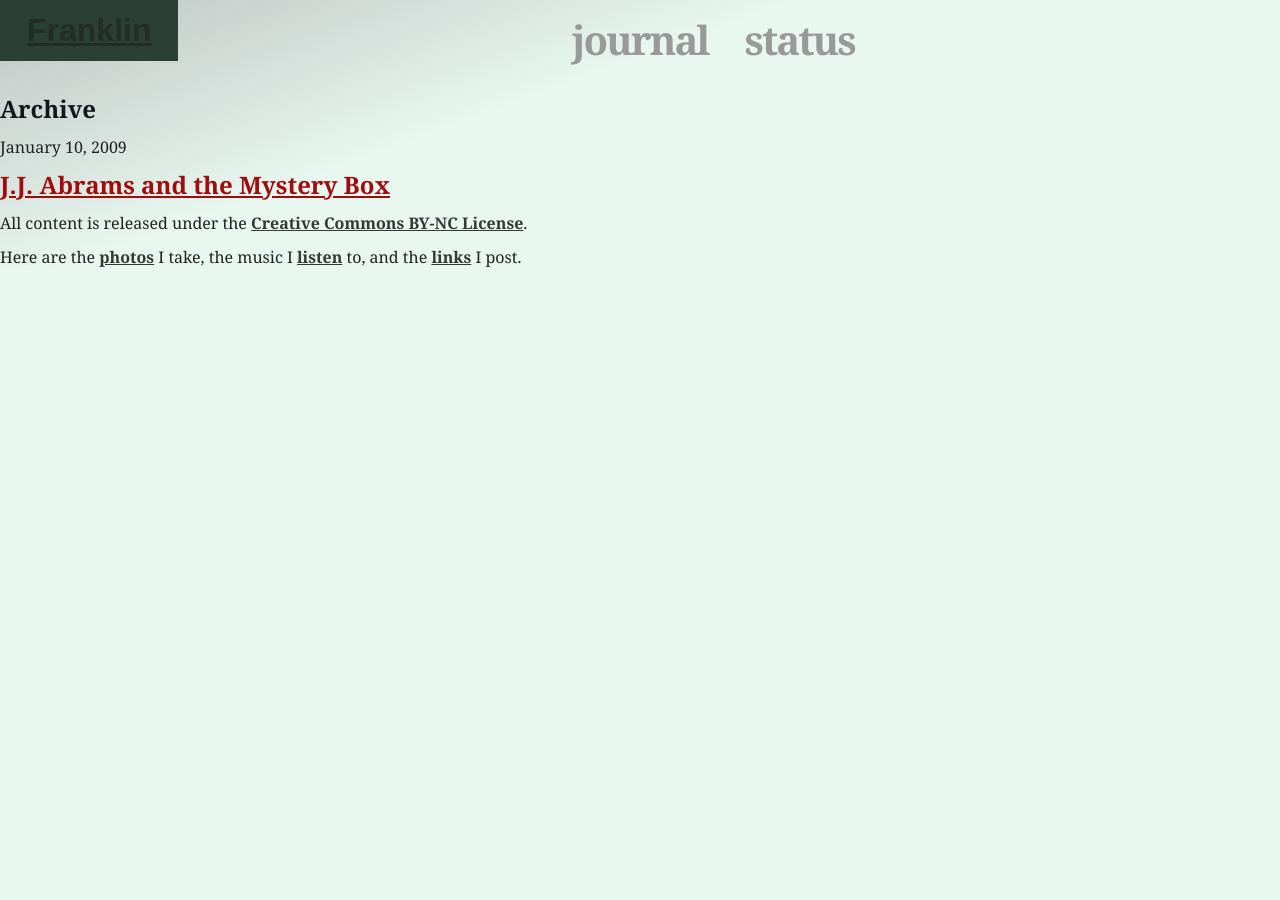
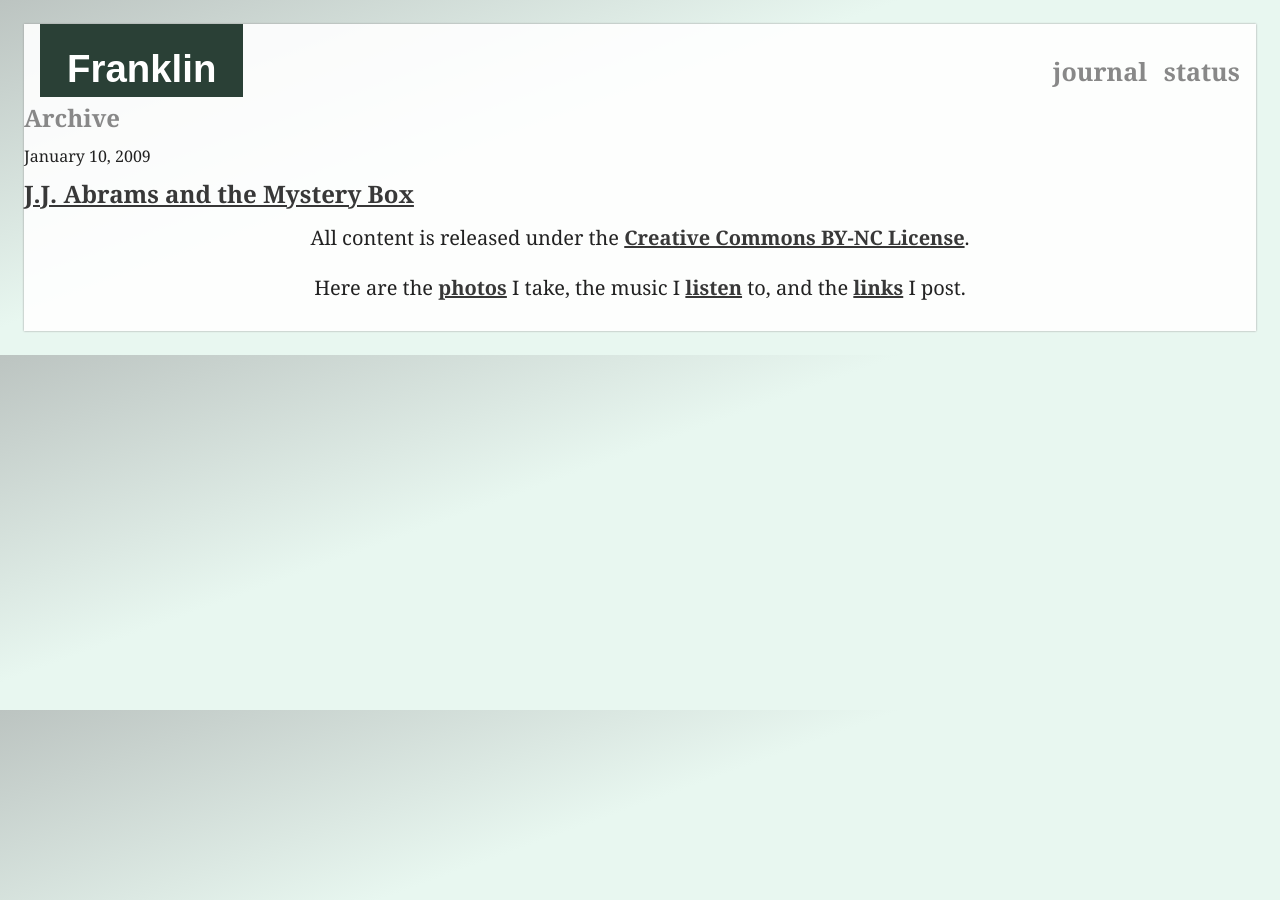
Before and after one commit to drewfranklin/drewfranklin.github.io, a Jekyll site: the page built from archive.html, in a window 1280 px wide. Built offline with Jekyll 4.4.1, drawn with Linux system fonts in a browser that asks for light colours.

Commit message:
Style Upgrades

```diff
--- a/_sass/_typography.scss
+++ b/_sass/_typography.scss
@@ -9,9 +9,6 @@
 	font-size: 100%;
 	line-height: 1.125em;
 	color: rgb(34, 34, 34);
-	background: #e8f7f0; /* Old browsers */
-}
-body {
 	background: #e8f7f0; /* Old browsers #c1d1ca */
 	background: -moz-linear-gradient(-20deg, #bcc4c1 0%, #e8f7f0 40%, #e8f7f0 100%);
 	background: -webkit-gradient(linear, left top, right bottom, color-stop(0%,#bcc4c1), color-stop(40%,#e8f7f0), color-stop(100%,#e8f7f0));
@@ -19,6 +16,15 @@
 	background: -o-linear-gradient(-20deg, #bcc4c1 0%,#e8f7f0 40%,#e8f7f0 100%);
 	background: -ms-linear-gradient(-20deg, #bcc4c1 0%,#e8f7f0 40%,#e8f7f0 100%);
 	background: linear-gradient(160deg, #bcc4c1 0%,#e8f7f0 40%,#e8f7f0 100%);
+}
+body {
+	background: #fff;
+	background: rgba(255,255,255,.9);
+	-webkit-box-shadow: 0px 0px 2px 0px #999;
+	-moz-box-shadow: 0px 0px 2px 0px #999;
+	box-shadow: 0px 0px 2px 0px #999;
+	margin: 0.5em 0;
+	padding-bottom: 0.5em
 }
 
 /* LINKS */
@@ -33,6 +39,105 @@
 	text-decoration: underline;
 }
 
+article {
+	padding-top: 1em;
+	padding-bottom: 2em;
+		max-width: 75em;
+	margin: 0 auto;
+}
+article .content {
+	padding-left: 15px;
+	padding-right: 15px;
+}
+article footer {
+	margin-top: 1em;
+	text-decoration: none;
+	color: #888;
+}
+article h1 {
+	margin-bottom: .1em;
+	font-size: 1.6em;
+}
+article h1 a {
+	color: #212c2f;
+	-webkit-transition: all 0.25s ease;
+	-moz-transition: all 0.25s ease;
+	transition: all 0.25s ease;
+}
+article h1 a:hover, article h1 a:focus {
+	color: #e33b37;
+}
+article p {
+	margin: 0;
+}
+article blockquote p {
+	padding-left: 1.5em;
+	border-left: 0.25em solid $accent-color;
+	color: #333;
+}
+article .video-large {
+	position: relative;
+	padding-bottom: 56.25%;
+	height: 0;
+	overflow: hidden;
+	max-width: 100%;
+	width: auto !important;
+	margin-left: 0 !important;
+}
+article .video-large iframe, article .video-large object, article .video-large embed {
+	position: absolute;
+	top: 0;
+	left: 0;
+	width: 100%;
+	height: 100%;
+}
+
+@media screen and (min-width: 37.5em) {
+	article {
+		padding-top: 2em;
+		padding-bottom: 3em;
+	}
+	article .content {
+		padding-left: 0;
+		padding-right: 0;
+	}
+	article .content h1, article .content h2, article .content p, article .content ul, article .content ol, article .content dl, article .content figure, article .content pre, article .content embed, article .content object, article .content video, article .content form, article .content footer {
+		width: 60%;
+		margin-left: 20%;
+	}
+	p, li {
+		font-size: 1.1875em;
+		line-height: 1.65em;
+	}
+}
+@media screen and (min-width: 50em) {
+	body {
+		margin: 1.5em;
+	}
+	article {
+		padding: 3em 0 4em 0;
+	}
+	article .content h1, article .content h2, article .content p, article .content ul, article .content ol, article .content dl, article .content figure, article .content pre, article .content embed, article .content object, article .content video, article .content form, article .content footer {
+		width: 49.375%;
+		margin-left: 28.125%;
+	}
+	article footer {
+		margin-top: 1.2em;
+	}
+	p, li {
+		font-size: 1.3125em;
+	}
+}
+@media screen and (min-width: 56.25em) {
+	article h1 {
+		font-size: 2em;
+	}
+}
+@media screen and (min-width: 75em) {
+	p, li {
+		font-size: 1.25em;
+	}
+}
 /* UTILITY */
 .small {
   font-size: 0.75em;
@@ -42,38 +147,48 @@
 	color: rgba(34, 34, 34, .65);
 }
 
-/* LAYOUT */
-
+h1, .h1 {
+	font: 2.4em/1 $font-sans;
+	font-weight: 700;
+	margin-bottom: 0.1em;
+}
+h1 a:link, h1 a:visited {
+	text-decoration: none;
+}
 h2 {
-	color: #999;
+	color: #888;
 }
-
-/* MAIN */
-
-main h1, main h2, main h3 {
-	color: rgb(18, 22, 33);
+p, li {
+	line-height: 1.5em;
 }
-
-main a {
-	color: #A00C0C;
+blockquote {
+	margin: 0.9em 0 1em 0;
+	font-style: italic;
+	color: #888;
 }
-
-main a:hover {
-	color: rgb(34, 34, 34)
+article p+p {
+	text-indent: 1.875em;
+}
+article p+ul, article p+ol, article p+dl {
+	margin: 1em 0 0.4em 0;
 }
 
 /* NAV */
-
+header[role="banner"] {
+	max-width: 75em;
+	margin: 0 auto;
+}
 header[role="banner"] nav {
-  text-align: center;
+	text-align: right;
+	padding-top: 2em;
 }
 .wordmark {
 	background: $accent-color;
-	color: $secondary-color;
+	color: #fff;
 	font-family: $font-sans;
 	display: block;
 	float: left;
-	padding: 0 27px;
+	padding: 0 27px 5px;
 	text-decoration: none;
 }
 .site-links {
@@ -85,12 +200,10 @@
 }
 
 .site-links a:link, .site-links a:visited {
-	color: #999;
+	color: #888;
 	text-decoration: none;
-	font-size: 2.5em;
-	line-height: 2em;
-	letter-spacing: -0.05em;
-	margin: 0.8em 0.8em 0.5em 0;
+	font-size: 1.25em;
+	margin-left: 0.5em;
 }
 
 .site-links a.active:link,
@@ -100,61 +213,6 @@
 	padding-bottom: 2px;
 	color: rgb(34, 34, 34);
 }
-
-/* HOME */
-main.home p {
-	font-family: inherit;
-	text-indent: 0;
+.site-footer {
+	text-align: center;
 }
-
-article .content .summary {
-	width: 200px;
-	float: right;
-}
-
-/* SECTIONS */
-
-article .content h1 {
-	font-size: 3em;
-	margin: 0.5em 0 0.4em 2.7em;
-	line-height: 1em;
-	letter-spacing: -0.05em;
-	color: rgb(255, 255, 255);
-}
-
-article .content h2 {
-	font-size: 2.25em;
-	margin: 0.5em 0 0.4em 3.7em;
-	line-height: 0.8em;
-	letter-spacing: -0.075em;
-	color: rgb(255, 255, 255);
-}
-
-article .content h3 {
-	font-size: 1.2em;
-	margin: .5em 0 0.3em 6.7em;
-	padding-bottom: 0.1em;
-	letter-spacing: -0.05em;
-	color: rgb(255, 255, 255);
-}
-
-article .content h4 {
-	float: right;
-	width: 516px;
-	padding: 0 132px 15px 15px;
-}
-
-
-article .content h3 {
-	font-size: 1.2em;
-	margin: .5em 0 0.3em 6.7em;
-	padding-bottom: 0.1em;
-	letter-spacing: -0.05em;
-	color: rgb(255, 255, 255);
-}
-
-article .content h4 {
-	float: right;
-	width: 516px;
-	padding: 0 132px 15px 15px;
-}
```
Also changed, not shown: _posts/2009-01-10-mystery-box.md (+1 -1 lines).
